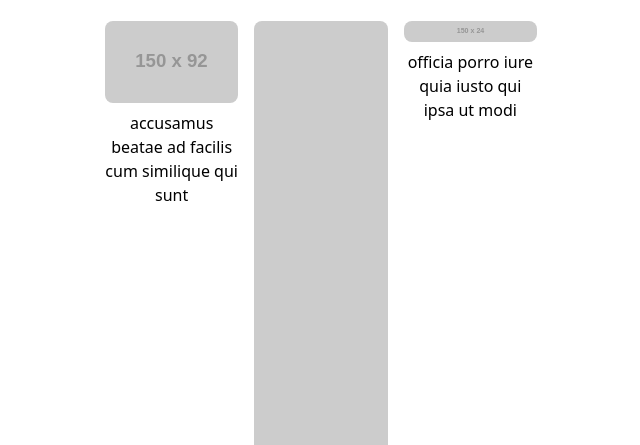
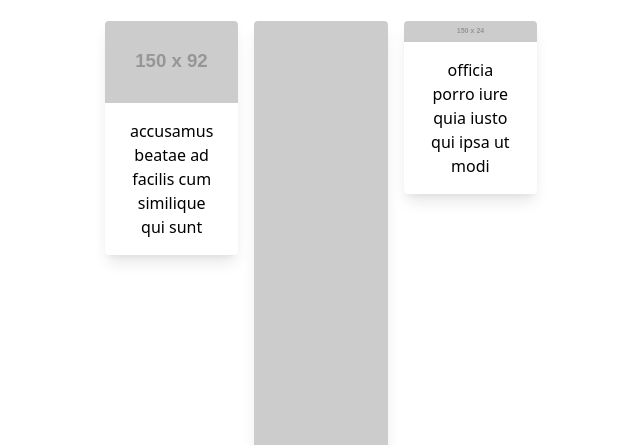
Before and after one commit to subhandp/image-search-tailwind-vue, a website: page index.html in a window 1280 px wide. Shown: the part 355-800 px from the top of the page, without its empty margins (319-959 px from the left). Drawn offline with nearby package versions, Linux system fonts and the light colour scheme; placeholder pictures from the web are drawn by us.

Commit message:
change ui photo

```diff
--- a/index.html
+++ b/index.html
@@ -30,10 +30,17 @@
 
                     <div class="flex flex-wrap -mx-2">
                         <div v-for="image in imageList" class="w-1/3 sm:px-2">
-                            <div>
-                                <img :src="image.thumbnailUrl" class="img-box sm:rounded-lg transition duration-500 ease-in-out transform hover:-translate-y-1 hover:scale-110"  alt="" />
-                            </div>
-                            <div class="hidden sm:block text-center my-2">{{image.title}}</div>
+
+                            <div class="max-w-sm rounded overflow-hidden shadow-lg transition duration-500 ease-in-out transform hover:-translate-y-1 hover:scale-110">
+                                <img class="w-full" :src="image.thumbnailUrl"  alt="Sunset in the mountains">
+                                <div class="px-6 py-4">
+                                  <p class="sm:block  text-base text-center ">
+                                    {{image.title}}
+                                  </p>
+                                </div>
+
+                              </div><br>
+
                         </div>
                     </div>
                 </div>
```
